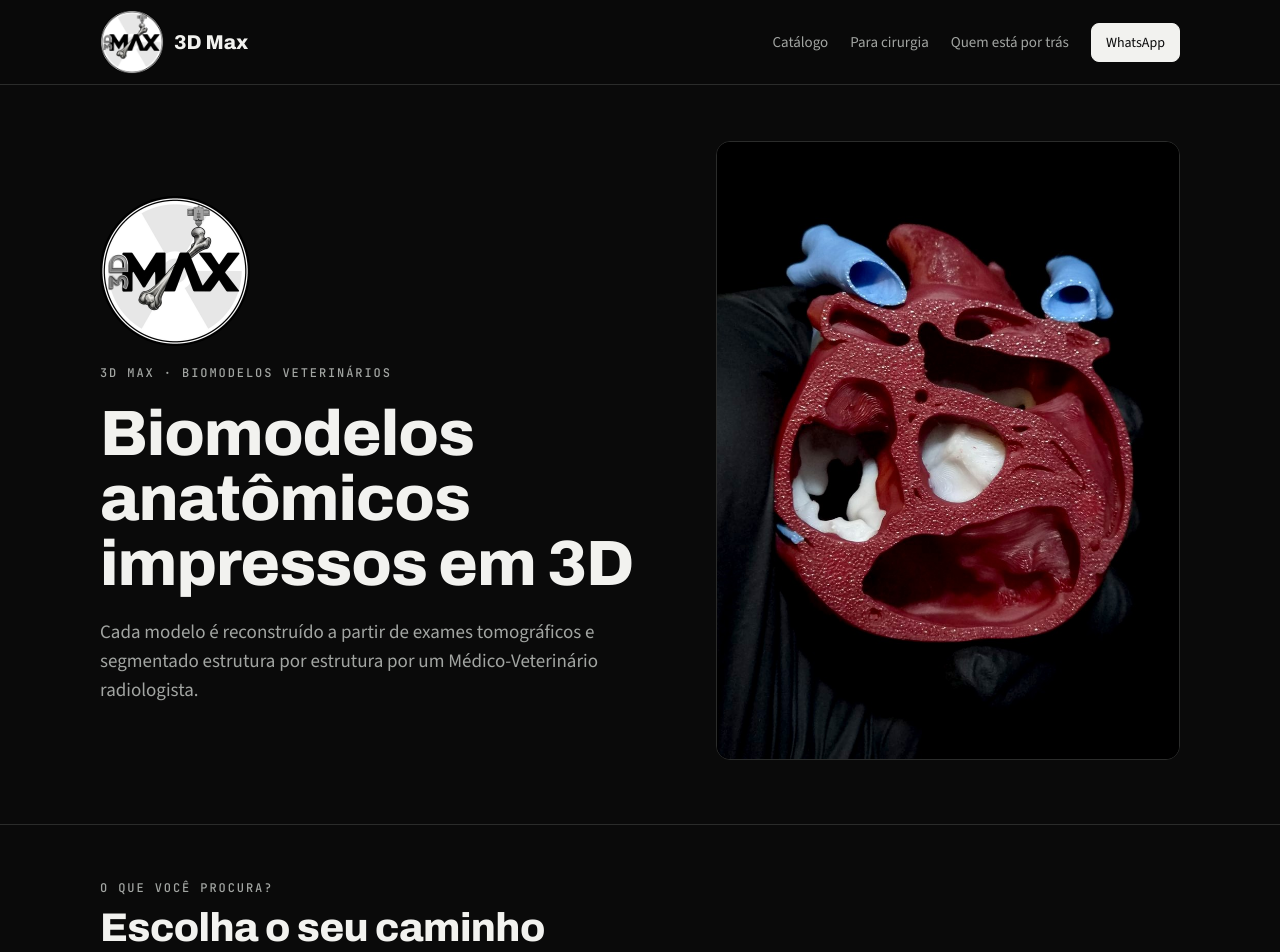
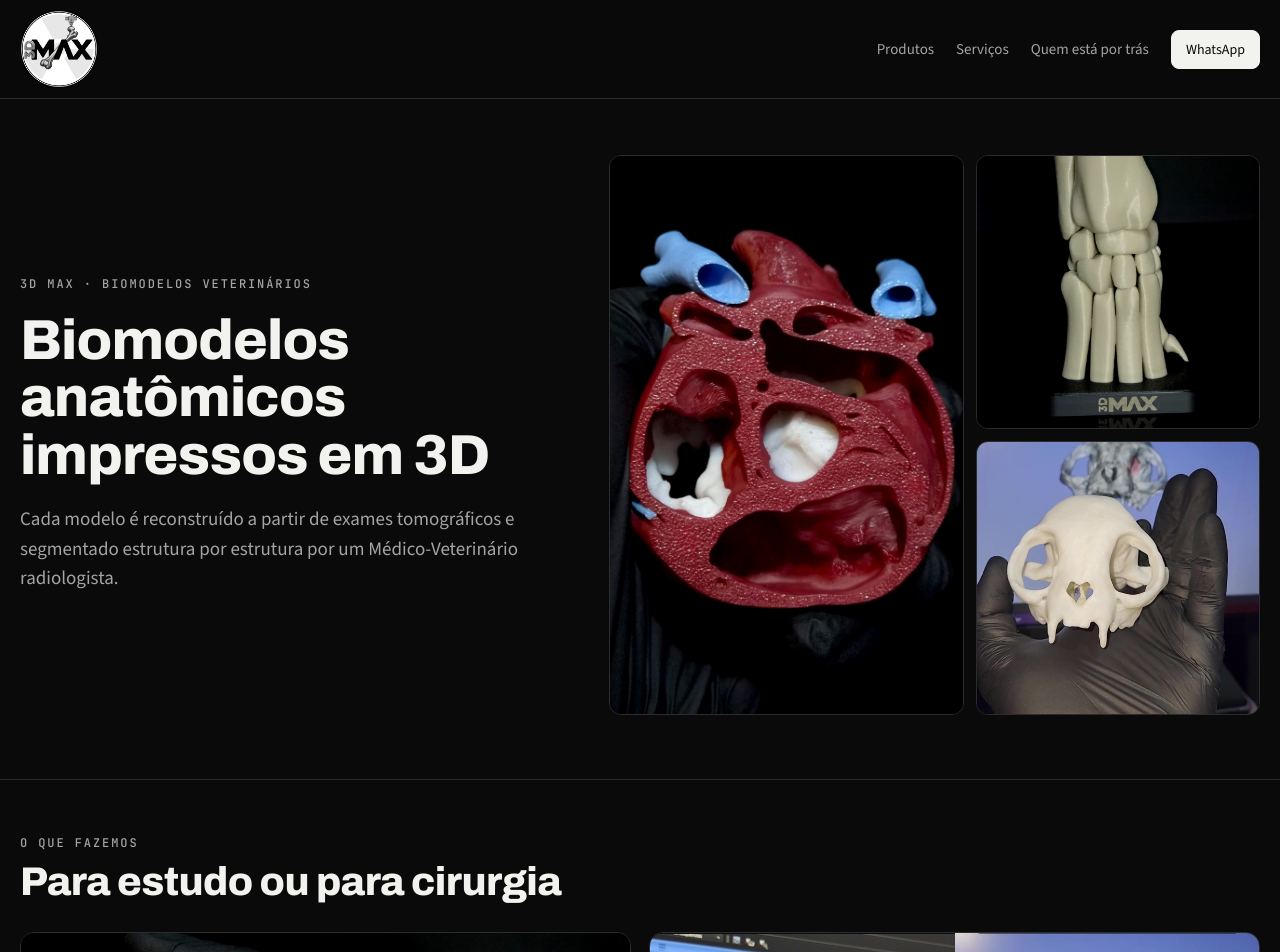
Before and after one commit to 3dmaxbiomodelos-star/site-3dmaxrm, a plain HTML site: page public/index.html in a window 1280 px wide. Shown: the top 952 px of the page. Drawn offline with nearby package versions, Linux system fonts and the light colour scheme.

Commit message:
Prévia 3 do topo da página inicial (não publicada no site principal)
Co-Authored-By: Claude Opus 5.5 <noreply@anthropic.com>
Claude-Session: https://claude.ai/code/session_0169P7kFYmCWzJ5yBai2GrJG

```diff
--- a/public/index.html
+++ b/public/index.html
@@ -128,21 +128,33 @@ footer a{color:var(--soft)}
   .mnav a.wa{margin-top:12px;border:0;background:var(--ink);color:var(--paper);border-radius:8px;text-align:center;font-size:17px}
 }
 header.top .wrap{position:relative}
+
+
+header.top .wrap,section .wrap,footer .wrap,.hero3{max-width:1360px}
+.brand img{width:72px;height:72px}.brand span{font-size:22px}
+.hero3{display:grid;grid-template-columns:minmax(0,.9fr) minmax(0,1.1fr);gap:56px;align-items:center;padding-block:56px 64px}
+.hero3 .txt{display:grid;gap:20px}.hero3 h1{font-size:clamp(38px,4.4vw,62px)}.hero3 .lede{font-size:19px;color:var(--soft)}
+.collage{display:grid;grid-template-columns:1.25fr 1fr;grid-template-rows:minmax(0,1fr) minmax(0,1fr);gap:12px;height:min(70vh,640px)}.collage img{min-height:0}
+.collage img{width:100%;height:100%;object-fit:cover;border-radius:12px;border:1px solid var(--line);background:#000}
+.collage .a{grid-row:span 2}
+@media (max-width:820px){.hero3{grid-template-columns:1fr;gap:28px;padding-block:28px 40px}.collage{height:110vw}}
+
+.brand span{display:none}.brand img{width:78px;height:78px}
 </style>
 </head>
 <body>
 <header class="top"><div class="wrap">
   <a class="brand" href="/"><img src="img/logo.jpg" alt=""><span>3D Max</span></a>
   <nav class="menu" aria-label="Menu">
-    <a href="/catalogo/">Catálogo</a>
-    <a href="/cirurgia/">Para cirurgia</a>
+    <a href="/catalogo/">Produtos</a>
+    <a href="/cirurgia/">Serviços</a>
     <a href="#sobre">Quem está por trás</a>
     <a class="btn solid" href="https://wa.me/5518996911074?text=Ol%C3%A1!%20Vi%20o%20site%20da%203D%20Max%20e%20quero%20saber%20mais.">WhatsApp</a>
   </nav>
   <button class="burger" id="burger" type="button" aria-label="Abrir menu" aria-expanded="false" aria-controls="mnav"><span></span></button>
   <div class="mnav" id="mnav" hidden>
-    <a href="/catalogo/">Catálogo e preços</a>
-    <a href="/cirurgia/">Para cirurgia</a>
+    <a href="/catalogo/">Produtos</a>
+    <a href="/cirurgia/">Serviços</a>
     <a href="#sobre">Quem está por trás</a>
     <a class="wa" href="https://wa.me/5518996911074?text=Ol%C3%A1!%20Vi%20o%20site%20da%203D%20Max%20e%20quero%20saber%20mais.">Chamar no WhatsApp</a>
   </div>
@@ -150,18 +162,10 @@ header.top .wrap{position:relative}
 </div></header>
 
 <main>
-<div class="wrap hero">
-  <div class="txt">
-    <img class="herologo" src="img/logo.jpg" alt="3D Max — Biomodelos anatômicos impressos em 3D">
-    <div class="eyebrow">3D Max · Biomodelos veterinários</div>
-    <h1>Biomodelos anatômicos impressos em 3D</h1>
-    <p class="lede">Cada modelo é reconstruído a partir de exames tomográficos e segmentado estrutura por estrutura por um Médico-Veterinário radiologista.</p>
-  </div>
-  <figure><img src="img/hero.jpg" alt="Coração canino impresso em 3D, corte tomográfico"></figure>
-</div>
+<div class="wrap hero3"><div class="txt"><div class="eyebrow">3D Max · Biomodelos veterinários</div><h1>Biomodelos anatômicos impressos em 3D</h1><p class="lede">Cada modelo é reconstruído a partir de exames tomográficos e segmentado estrutura por estrutura por um Médico-Veterinário radiologista.</p></div><div class="collage"><img class="a" src="img/hero.jpg" alt=""><img class="b" src="img/carpo-g.jpg" alt=""><img class="c" src="img/caso-mao.jpg" alt=""></div></div>
 
-<section><div class="wrap">
-  <div class="sechead"><div class="eyebrow">O que você procura?</div><h2>Escolha o seu caminho</h2></div>
+<section id="caminho"><div class="wrap">
+  <div class="sechead"><div class="eyebrow">O que fazemos</div><h2>Para estudo ou para cirurgia</h2></div>
   <div class="paths">
     <a class="path" href="/catalogo/">
       <div class="ph"><img src="img/coracao-4c-g.jpg" alt="Coração canino em corte de quatro câmaras"><img src="img/carpo-g.jpg" alt="Carpo de cão impresso em 3D"></div>
```
Also changed, not shown: public/cirurgia/index.html (+4 -4 lines), public/privacidade/index.html (+4 -4 lines).
